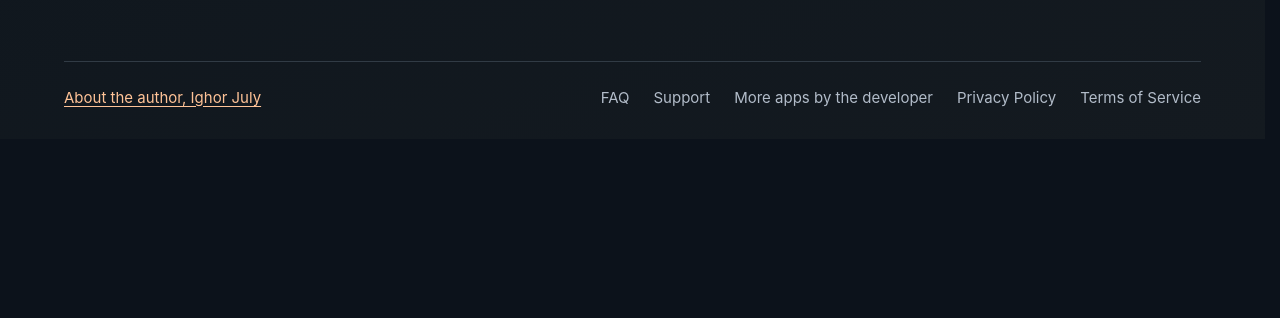
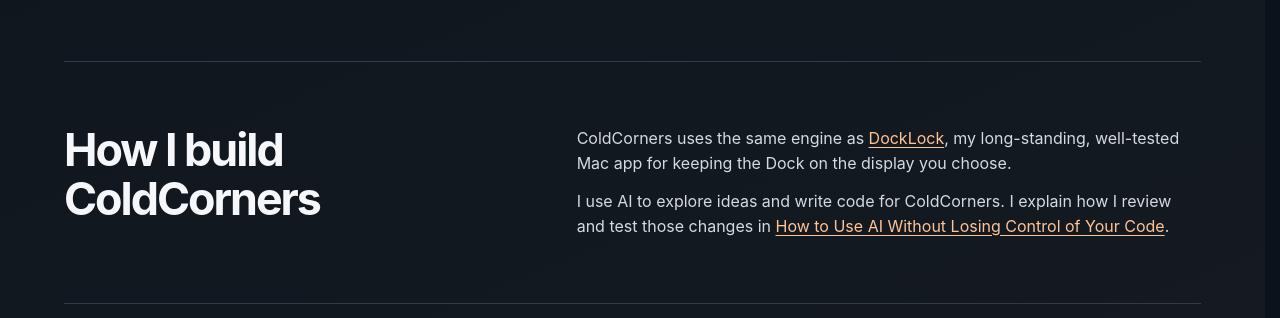
Before and after one commit to ColdCorners/coldcorners-website, an Astro site: page / in a window 1280 px wide. Shown: the part 1937-2255 px from the top of the page. Before the commit the page ends 2076 px from the top, so only its background shows below. Built offline with nearby package versions, Linux system fonts and the light colour scheme; Astro itself is replaced by a stand-in of ours.

Commit message:
Explain the shared DockLock engine and AI-assisted development

```diff
--- a/src/pages/index.astro
+++ b/src/pages/index.astro
@@ -81,6 +81,13 @@ const app = {
             <p class="status-line"><img src="/icons/coldcorners-disabled.svg" width="24" height="24" alt="Four empty corner marks" />Filtering is off or needs attention. Check Settings.</p>
           </div>
         </section>
+        <section class="development product-section" id="development" aria-labelledby="development-title">
+          <h2 id="development-title">How I build ColdCorners</h2>
+          <div>
+            <p>ColdCorners uses the same engine as <a href="https://docklockpro.com/?utm_source=coldcorners.app">DockLock</a>, my long-standing, well-tested Mac app for keeping the Dock on the display you choose.</p>
+            <p>I use AI to explore ideas and write code for ColdCorners. I explain how I review and test those changes in <a href="https://reverseeverything.com/blog/how-to-use-ai-without-losing-control-of-your-code/?utm_source=coldcorners.app">How to Use AI Without Losing Control of Your Code</a>.</p>
+          </div>
+        </section>
       </main>
       <footer class="home-footer">
         <p><a href={authorLink.href} rel="author">{authorLink.label}</a></p>
--- a/src/styles/home.css
+++ b/src/styles/home.css
@@ -128,11 +128,11 @@
 .gallery-panel figcaption p { flex: 1 1 28rem; font-size: 1rem; line-height: 1.55; }
 .gallery-panel figcaption a { white-space: nowrap; }
 
-.getting-started, .menu-status { display: grid; grid-template-columns: minmax(0, 0.85fr) minmax(0, 1.15fr); gap: min(4vw, var(--gutter)); }
+.getting-started, .menu-status, .development { display: grid; grid-template-columns: minmax(0, 0.85fr) minmax(0, 1.15fr); gap: min(4vw, var(--gutter)); }
 .getting-started > div > p { max-width: 36ch; margin: 0.85rem 0; }
 .steps { margin: 0; padding-inline-start: 1.65rem; }
 .steps li { padding-inline-start: 0.4rem; }
-.steps li + li { margin-top: 0.85rem; }
+.steps li + li, .development p + p { margin-top: 0.85rem; }
 .steps li::marker { color: var(--hero-accent); font-weight: 650; }
 .menu-status { align-items: start; }
 .menu-status h2 { font-size: 1.25rem; letter-spacing: -0.02em; }
@@ -154,7 +154,7 @@
   .gallery-label { grid-column: auto; min-height: 2.9rem; justify-content: center; text-align: center; padding: 0.45rem 0.25rem; }
   .gallery-label img, .gallery-label small { display: none; }
   .gallery-panel { order: 1; grid-row: auto; grid-column: 1 / -1; }
-  .getting-started, .menu-status { grid-template-columns: minmax(0, 1fr); gap: var(--gutter); }
+  .getting-started, .menu-status, .development { grid-template-columns: minmax(0, 1fr); gap: var(--gutter); }
 }
 @media (max-width: 36rem) {
   .gallery-grid { grid-template-columns: repeat(2, minmax(0, 1fr)); }
```
